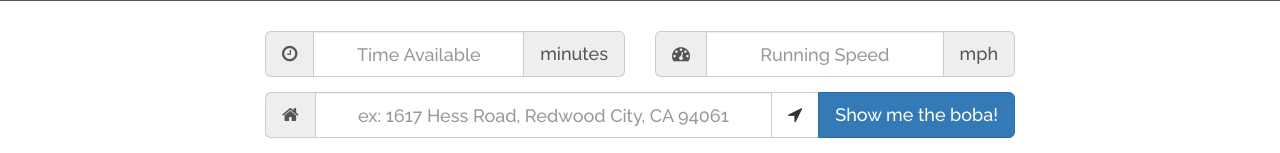
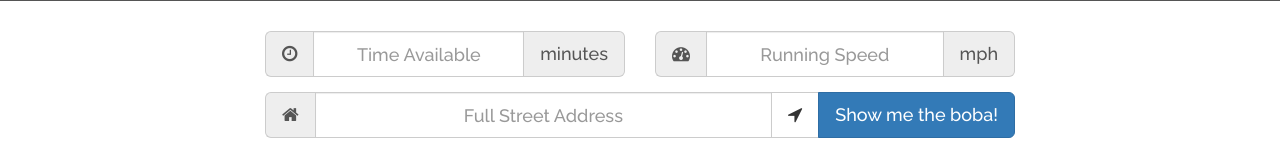
Before and after one commit to AnliYang/bobafetch, a Flask app: page / in a window 1280 px wide. Shown: the part 649-802 px from the top of the page. Run offline with Flask 2, Linux system fonts and the light colour scheme; some libraries are stand-ins or nearby versions.

Commit message:
post career day commit

```diff
--- a/templates/landing.html
+++ b/templates/landing.html
@@ -30,7 +30,7 @@
                 <div class="col-xs-12">
                     <div class="input-group input-group-lg">
                         <span class="input-group-addon"><i class="fa fa-home"></i></span>
-                        <input type="text" class="form-control" id="address" placeholder="ex: 1617 Hess Road, Redwood City, CA 94061" name="address">
+                        <input type="text" class="form-control" id="address" placeholder="Full Street Address" name="address">
                         <div class="input-group-btn">
                             <a id="geolocate" class="btn btn-default"><i class="fa fa-location-arrow"></i></a>
                             <button type="submit" class="btn btn-primary">Show me the boba!</button>
```
